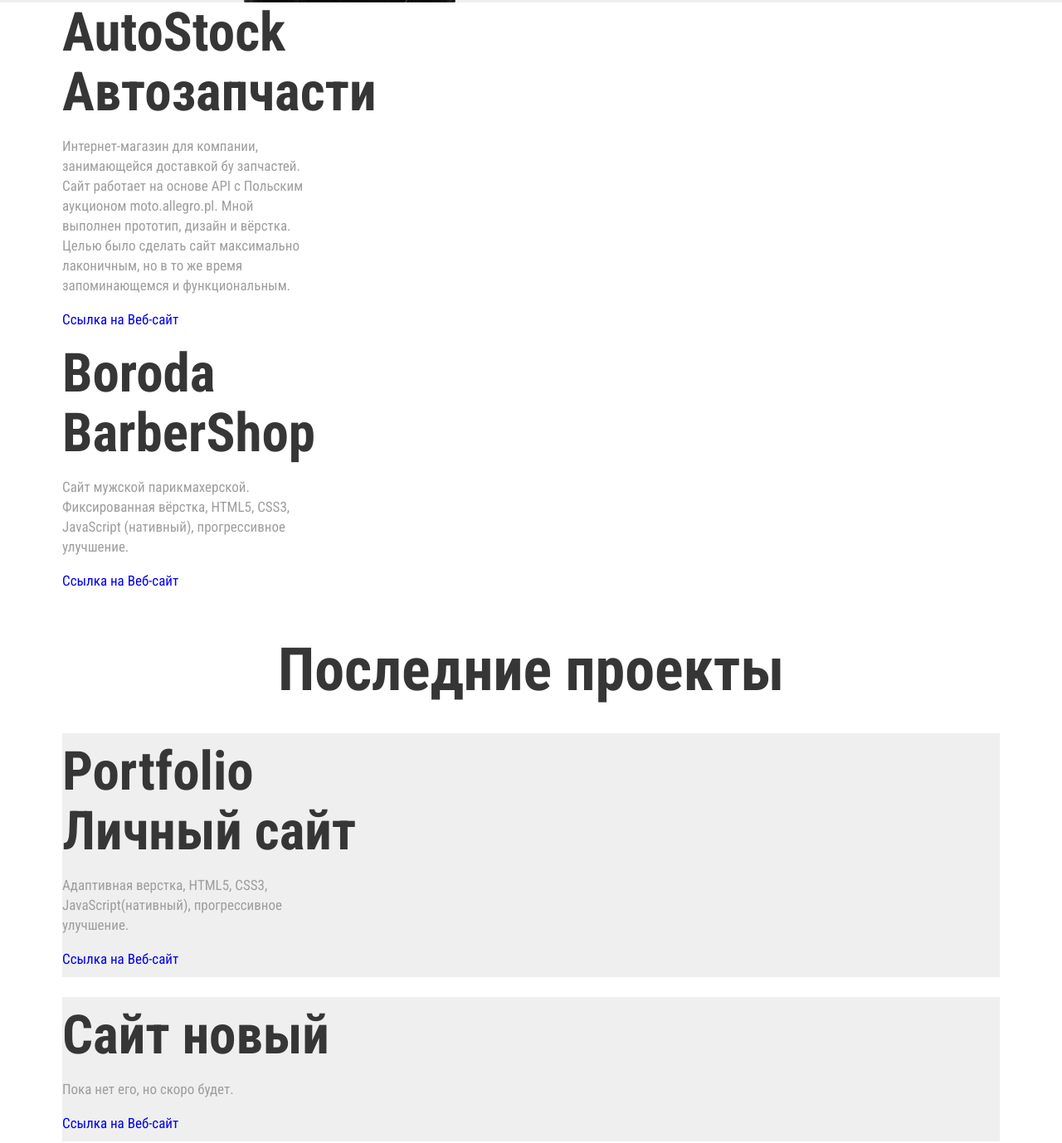
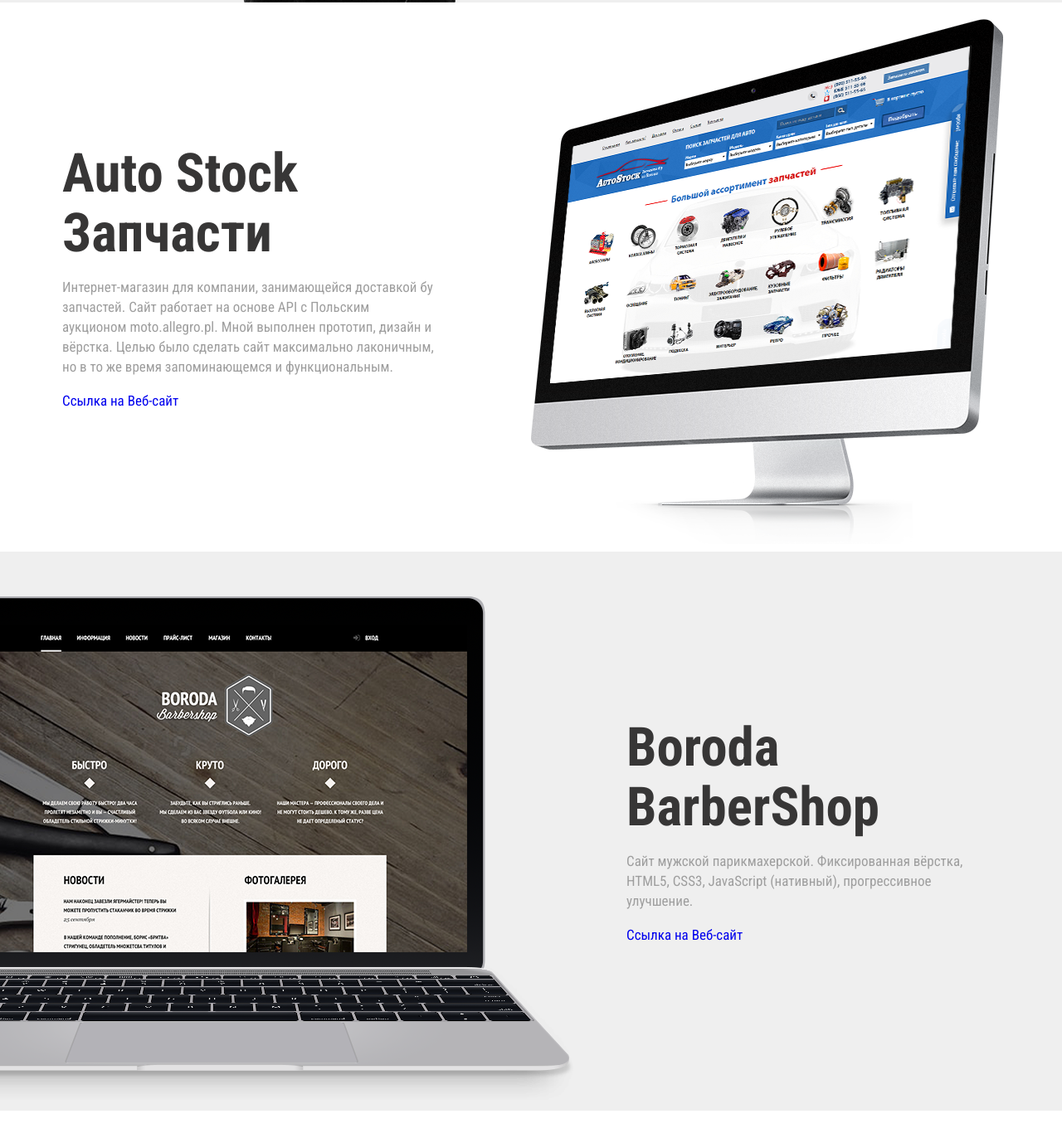
Before and after one commit to dev4est/dev4est.github.io, a website: page index.html in a window 1280 px wide. Shown: the part 1356-2734 px from the top of the page at 83% size. Drawn offline with nearby package versions, Linux system fonts and the light colour scheme.

Commit message:
finished section 'project first and second' for desktop

```diff
--- a/assets/css/3-modules/_blurb.scss
+++ b/assets/css/3-modules/_blurb.scss
@@ -15,7 +15,7 @@
     &__copy {
 
         &--width {
-            max-width: 300px;
+            max-width: 450px;
         }
 
     }
--- a/assets/css/4-pages/_home.scss
+++ b/assets/css/4-pages/_home.scss
@@ -225,3 +225,52 @@
         }
     }
 }
+
+/************************* Project-first *************************/
+
+.project-first {
+    position: relative;
+    padding: 170px 0;
+    width: 100%;
+    overflow: hidden;
+
+    &__visual {
+        position: absolute;
+        top: 20px;
+        left: 50%;
+        width: 569px;
+		height: 672px;
+        background:
+            url(/assets/img/screen-project-1.png) center 100% no-repeat;
+        margin: 0;
+
+    }
+}
+
+/************************* Project-second *************************/
+
+.project-second  {
+    position: relative;
+    padding: 200px 0;
+    width: 100%;
+    background-color: $bg-secondary;
+    overflow: hidden;
+
+    &__wrapper {
+        display:flex;
+        justify-content: flex-end;
+    }
+
+    &__visual {
+        position: absolute;
+        top: 8%;
+        right: 46%;
+        width: 731px;
+        height: 607px;
+        background:
+            url(/assets/img/screen-project-2.png) center 100% no-repeat;
+        margin: 0;
+
+    }
+
+}
--- a/index.html
+++ b/index.html
@@ -61,7 +61,7 @@
         <section id="project" class="project-first">
             <div class="project-first__wrapper  wrapper--large">
                 <div class="project-first__content blurb">
-                    <h2 class="blurb__heading">AutoStock<br>Автозапчасти</h2>
+                    <h2 class="blurb__heading">Auto Stock<br>Запчасти</h2>
                     <p class="blurb__copy blurb__copy--width">Интернет-магазин для компании, занимающейся доставкой бу запчастей. Сайт работает на основе API с Польским аукционом moto.allegro.pl. Мной выполнен прототип, дизайн и вёрстка. Целью было сделать сайт максимально лаконичным, но в то же время запоминающемся и функциональным.</p> <a class="project-link" href="#0">Ссылка на Веб-сайт</a> </div>
             </div>
             <figure class="project-first__visual"></figure>
```
Also changed, not shown: assets/css/main.css, assets/img/screen-project-1.png (added), assets/img/screen-project-2.png (added).
